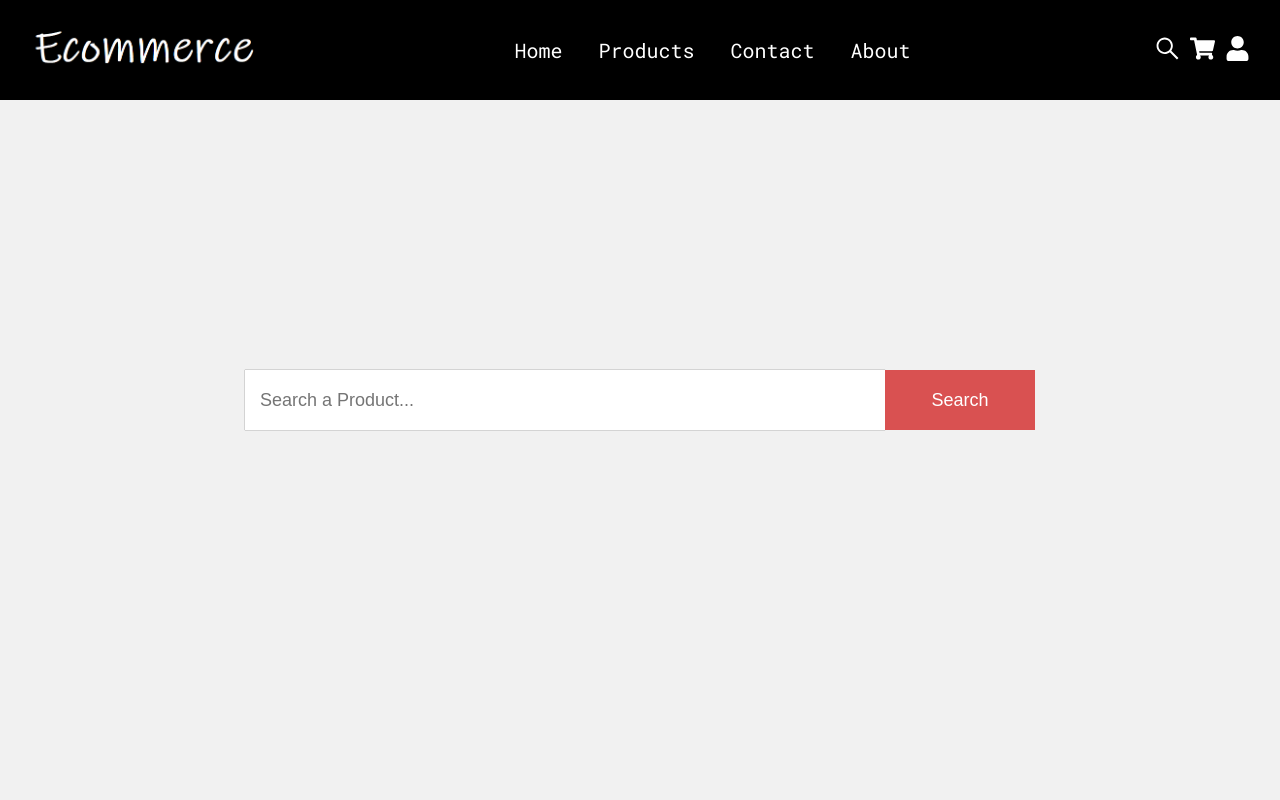
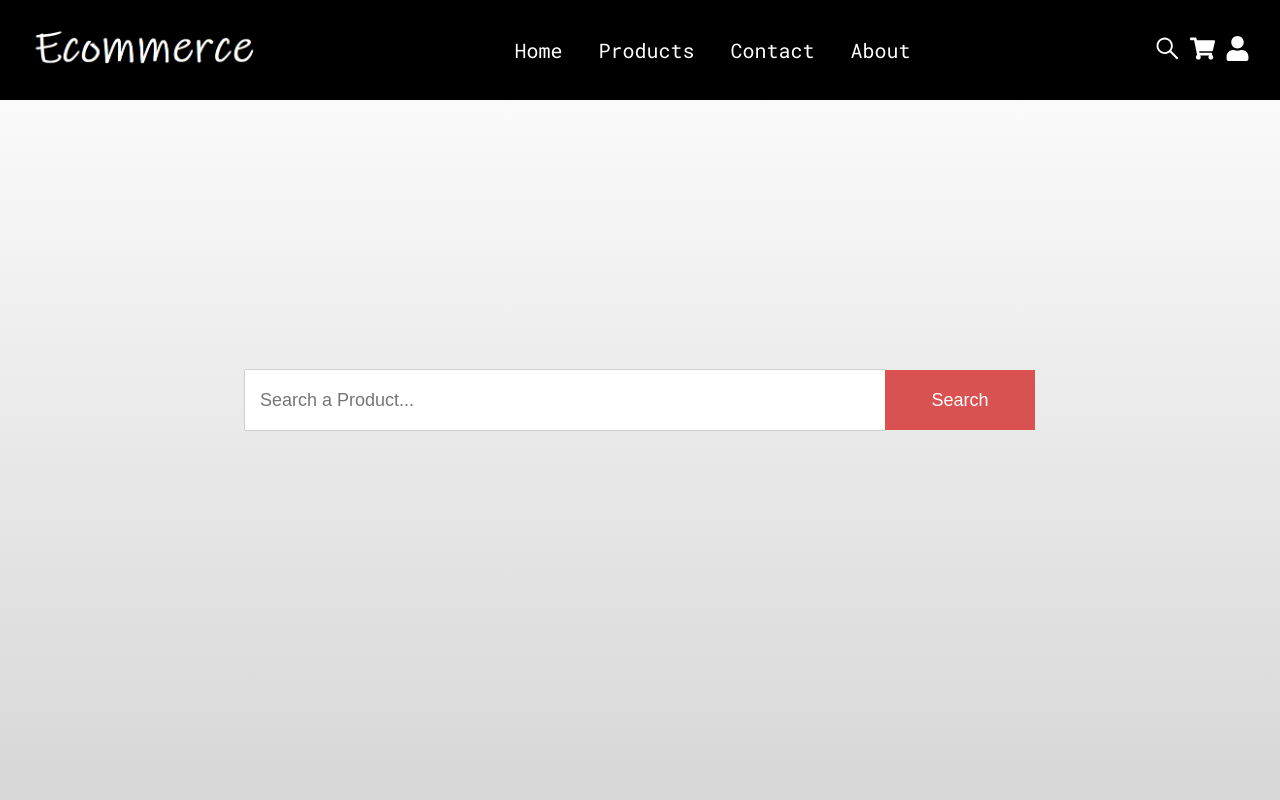
Before and after one commit to gszcode/App, a React (Create React App) app in the folder frontend/: page /search in a window 1280 px wide. Shown: the top 800 px of the page. Built offline with nearby package versions, Linux system fonts and the light colour scheme.

Commit message:
background gradient agregado

```diff
--- a/frontend/src/components/Search/Search.scss
+++ b/frontend/src/components/Search/Search.scss
@@ -4,7 +4,7 @@
   display: flex;
   justify-content: center;
   align-items: center;
-  background-color: rgb(241, 241, 241);
+  background: linear-gradient(#ffffff, #d7d7d7);
 
   &__input {
     width: 50%;
```
